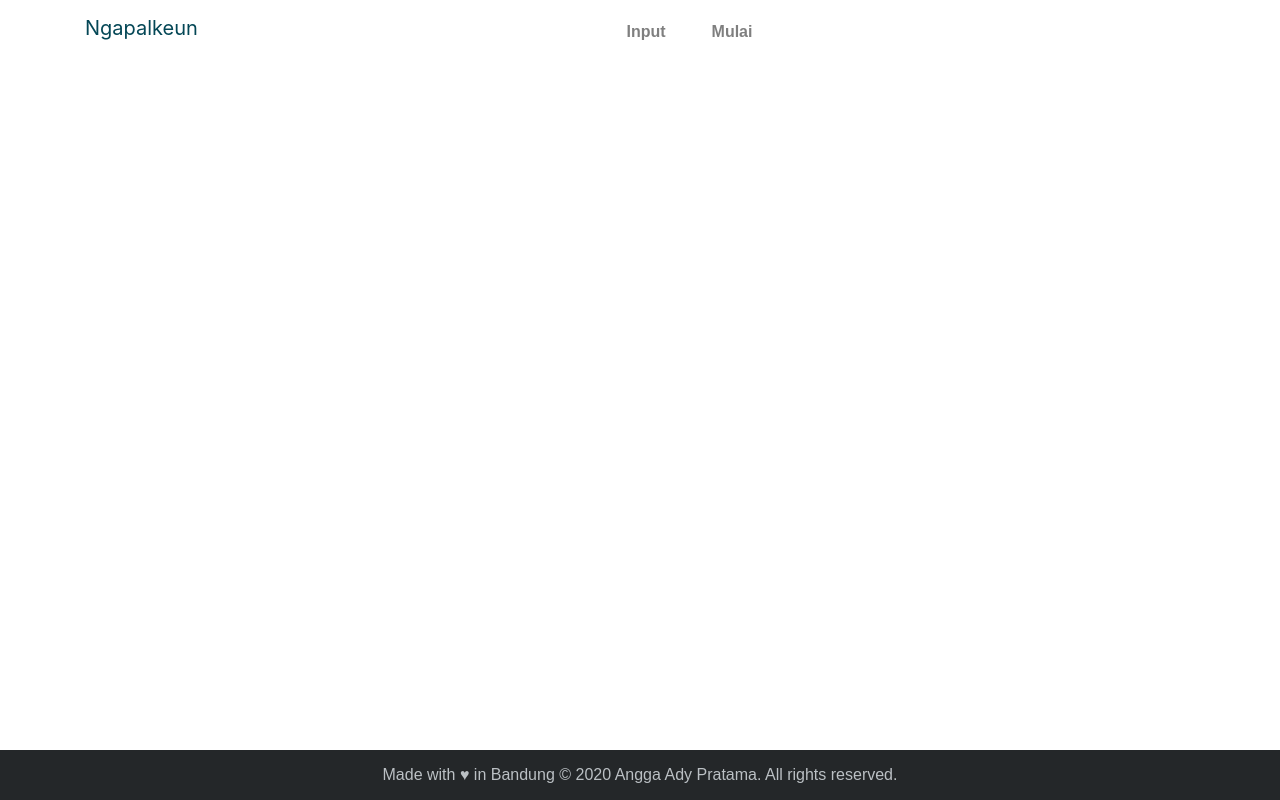
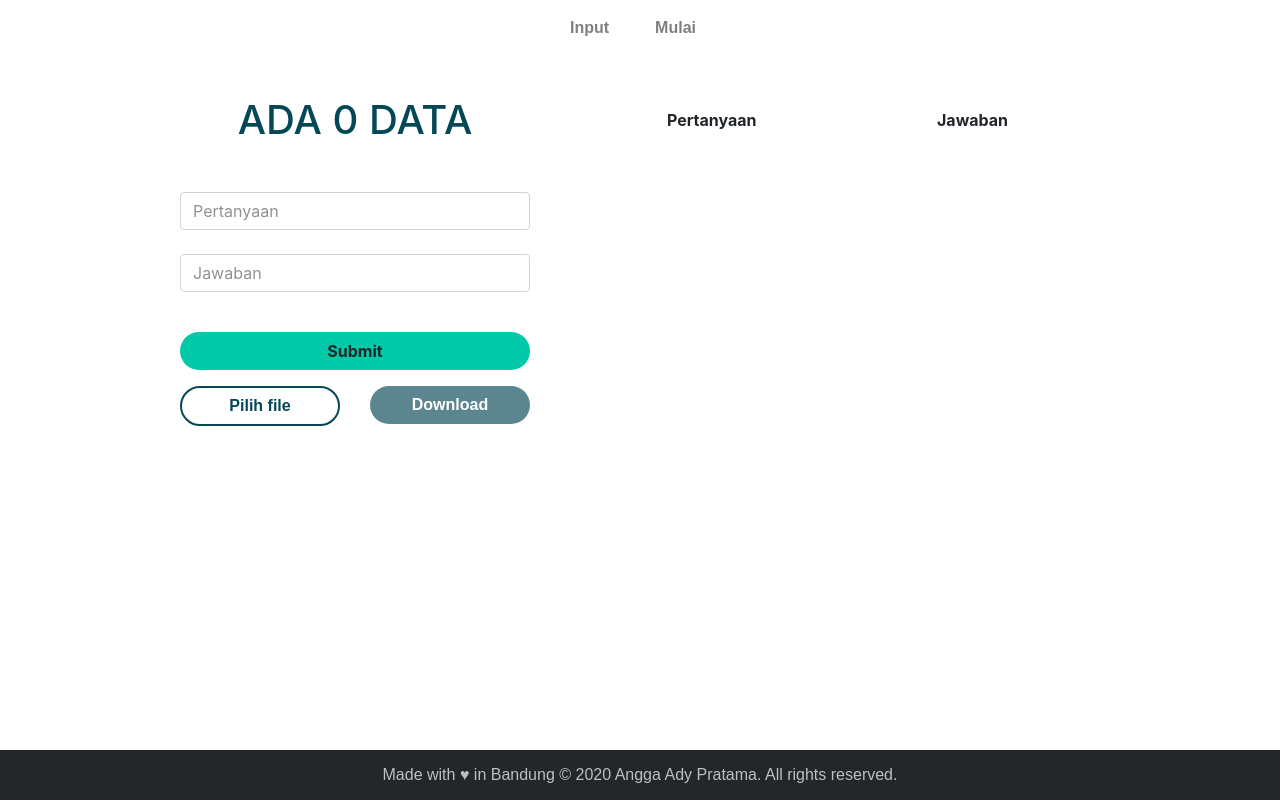
Before and after one commit to anggaadypratama/menghapal, a React (Create React App) app: page / in a window 1280 px wide. Before the commit this address led to /ngapalkeun/404. Built offline with nearby package versions, Linux system fonts and the light colour scheme.

Commit message:
new baru aja

```diff
--- a/src/components/Child Component/nav.js
+++ b/src/components/Child Component/nav.js
@@ -34,9 +34,11 @@ export const Navbar = () => {
         }}
       >
         <div className="container">
-          <a className="navbar-brand" style={{ color: gaya.darklate }} href="/">
-            Ngapalkeun
-          </a>
+          <a
+            className="navbar-brand"
+            style={{ color: gaya.darklate }}
+            href="/"
+          />
           <button
             className="navbar-toggler border-0"
             type="button"
@@ -51,14 +53,14 @@ export const Navbar = () => {
           <div className="collapse navbar-collapse" id="navbarNav">
             <ul className="navbar-nav m-auto">
               <li className="nav-item ">
-                <Link className="nav-link " to="/ngapalkeun">
+                <Link className="nav-link " to="/">
                   Input
                 </Link>
               </li>
               <li className="nav-item">
                 <Link
                   className="nav-link"
-                  to={random.length < 1 ? `/ngapalkeun` : `/ngapalkeun/tebak`}
+                  to={random.length < 1 ? `/` : `/tebak`}
                 >
                   Mulai
                 </Link>
--- a/src/components/Routes/router.js
+++ b/src/components/Routes/router.js
@@ -17,12 +17,12 @@ export const LinkGan = prop => {
     <Router>
       {prop.children}
       <Switch>
-        <Route exact path="/ngapalkeun" component={Input} />
+        <Route exact path="/" component={Input} />
         {random.length < 1
-          ? <Redirect from="/ngapalkeun/tebak" to="/" />
-          : <Route path="/ngapalkeun/tebak" component={Tebak} />}
-        <Route path="ngapalkeun/404" component={NotFound} />
-        <Redirect from="*" to="ngapalkeun/404" />
+          ? <Redirect from="/tebak" to="/" />
+          : <Route path="/tebak" component={Tebak} />}
+        <Route path="/404" component={NotFound} />
+        <Redirect from="*" to="/404" />
       </Switch>
     </Router>
   );
```
